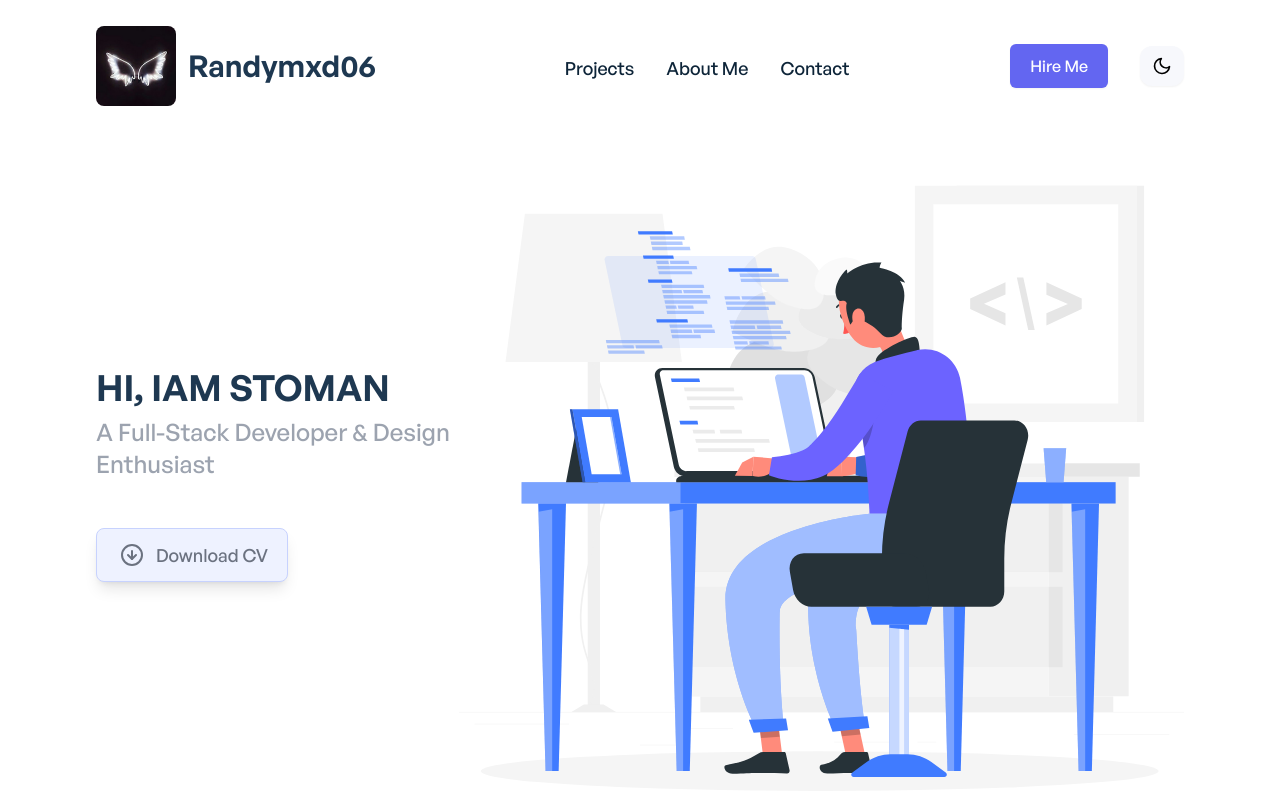
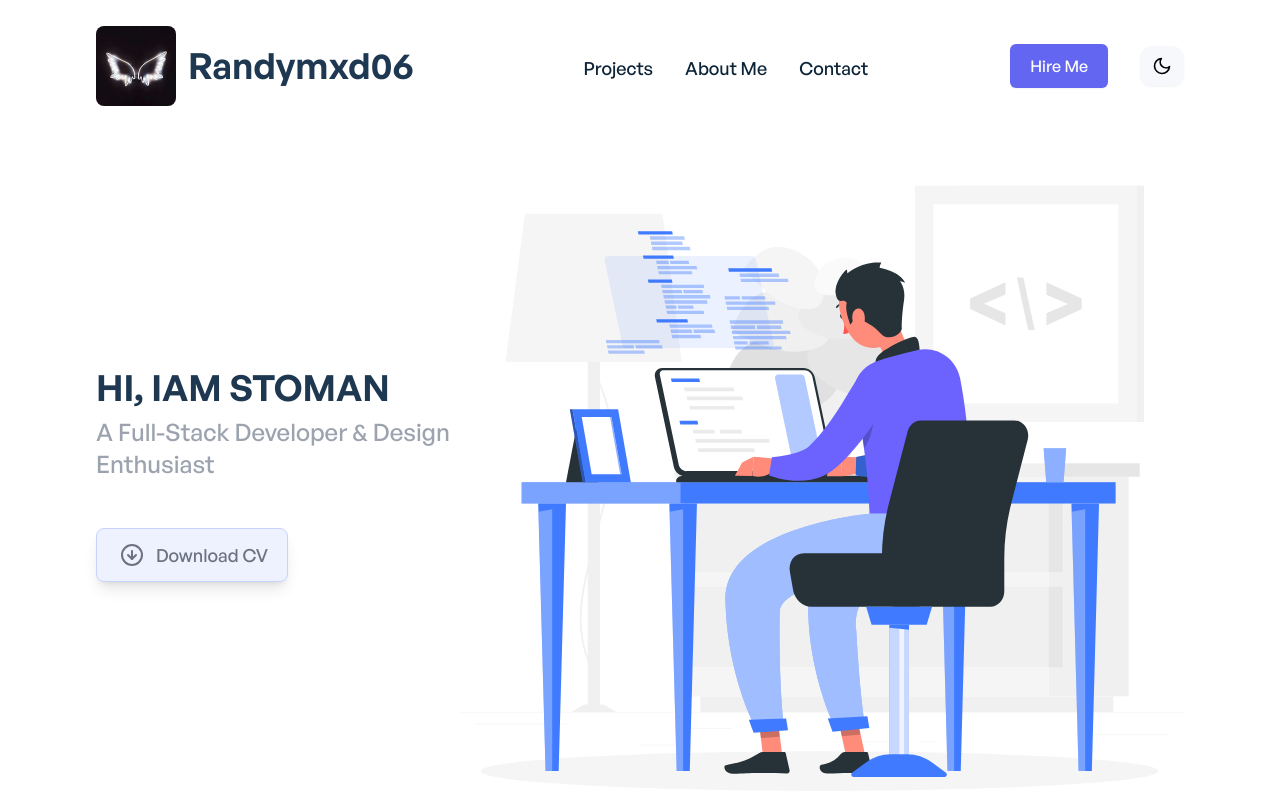
Before and after one commit to randymxd06/My_Portfolio, a Vue app: page / in a window 1280 px wide. Shown: the top 800 px of the page. Built offline with nearby package versions, Linux system fonts and the light colour scheme; what vue-backtotop would draw is missing.

Commit message:
Modifique el tamaño del nombre del logo

```diff
--- a/src/components/shared/AppHeader.vue
+++ b/src/components/shared/AppHeader.vue
@@ -88,8 +88,8 @@ export default {
 				<div>
 					<router-link to="/">
 						<div style="display: flex; align-items: center;">
-							<img src="/randymxd06_logo.jpg" class="w-20 md:w-20 rounded-lg" alt="Logo" />
-							<span class="mx-3 font-general-semibold text-2xl md:text-2xl xl:text-3xl text-center sm:text-left text-ternary-dark dark:text-primary-light">
+							<img src="/randymxd06_logo.jpg" class="w-20 rounded-lg" alt="Logo" />
+							<span class="mx-3 font-general-semibold text-3xl md:text-3xl xl:text-4xl text-center sm:text-left text-ternary-dark dark:text-primary-light">
 								Randymxd06
 							</span>
 						</div>
```
